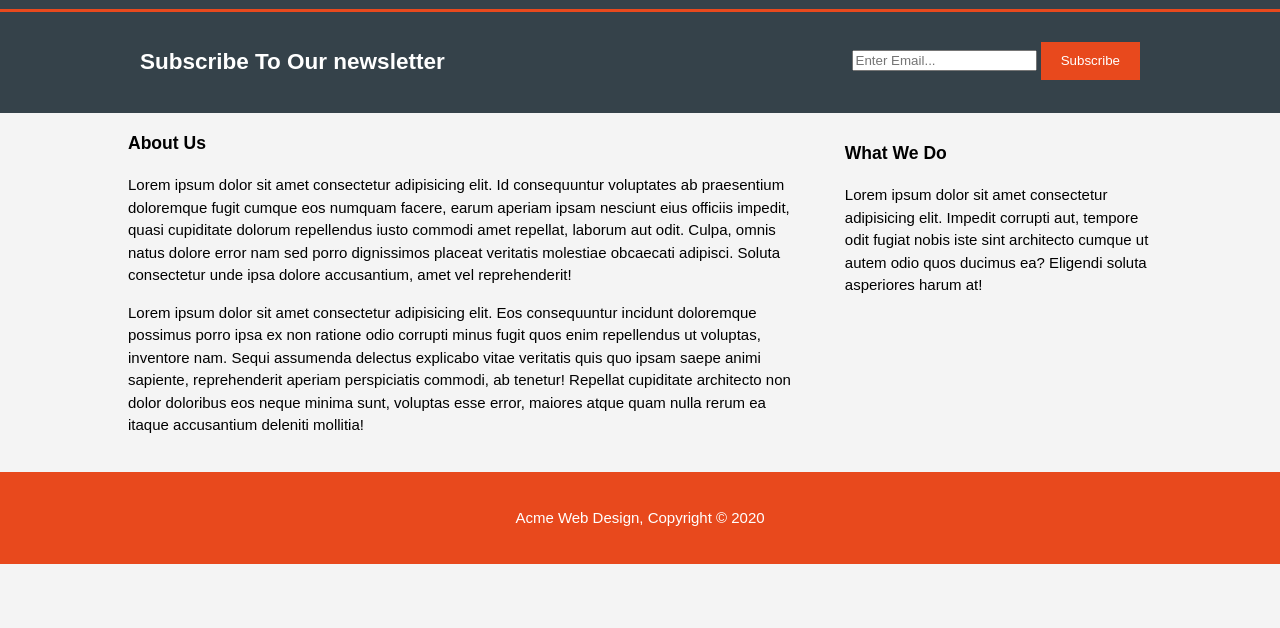
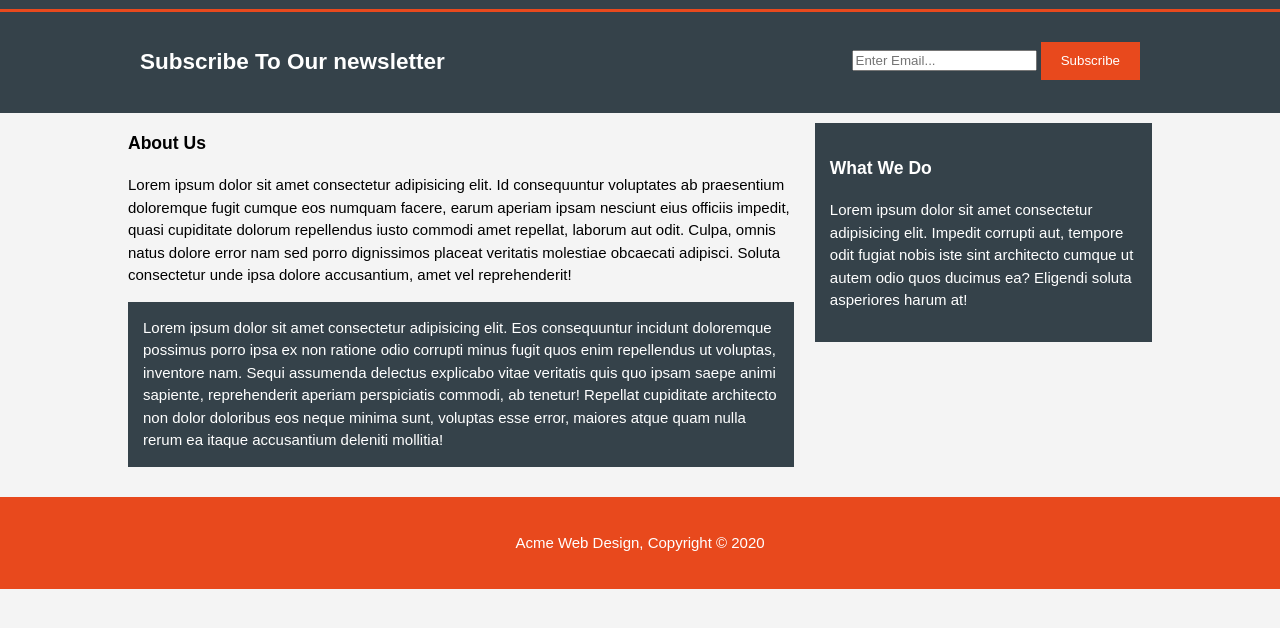
Before and after one commit to Eltayeb-Elgaali/acme-web-design, a plain HTML site: page about.html in a window 1280 px wide. Shown: the part 114-742 px from the top of the page. Drawn offline with Linux system fonts and the light colour scheme.

Commit message:
about-html-class-dark

```diff
--- a/about.html
+++ b/about.html
@@ -45,11 +45,11 @@
       <article id="main-col">
           <h1 class="page-title">About Us</h1>
           <p>Lorem ipsum dolor sit amet consectetur adipisicing elit. Id consequuntur voluptates ab praesentium doloremque fugit cumque eos numquam facere, earum aperiam ipsam nesciunt eius officiis impedit, quasi cupiditate dolorum repellendus iusto commodi amet repellat, laborum aut odit. Culpa, omnis natus dolore error nam sed porro dignissimos placeat veritatis molestiae obcaecati adipisci. Soluta consectetur unde ipsa dolore accusantium, amet vel reprehenderit!</p>
-          <p>Lorem ipsum dolor sit amet consectetur adipisicing elit. Eos consequuntur incidunt doloremque possimus porro ipsa ex non ratione odio corrupti minus fugit quos enim repellendus ut voluptas, inventore nam. Sequi assumenda delectus explicabo vitae veritatis quis quo ipsam saepe animi sapiente, reprehenderit aperiam perspiciatis commodi, ab tenetur! Repellat cupiditate architecto non dolor doloribus eos neque minima sunt, voluptas esse error, maiores atque quam nulla rerum ea itaque accusantium deleniti mollitia!</p>
+          <p class="dark">Lorem ipsum dolor sit amet consectetur adipisicing elit. Eos consequuntur incidunt doloremque possimus porro ipsa ex non ratione odio corrupti minus fugit quos enim repellendus ut voluptas, inventore nam. Sequi assumenda delectus explicabo vitae veritatis quis quo ipsam saepe animi sapiente, reprehenderit aperiam perspiciatis commodi, ab tenetur! Repellat cupiditate architecto non dolor doloribus eos neque minima sunt, voluptas esse error, maiores atque quam nulla rerum ea itaque accusantium deleniti mollitia!</p>
 
       </article>
 
-      <aside id="sidebar">
+      <aside class="dark" id="sidebar">
             <h3>What We Do</h3>
             <p>Lorem ipsum dolor sit amet consectetur adipisicing elit. Impedit corrupti aut, tempore odit fugiat nobis iste sint architecto cumque ut autem odio quos ducimus ea? Eligendi soluta asperiores harum at!</p>
       </aside>
```
